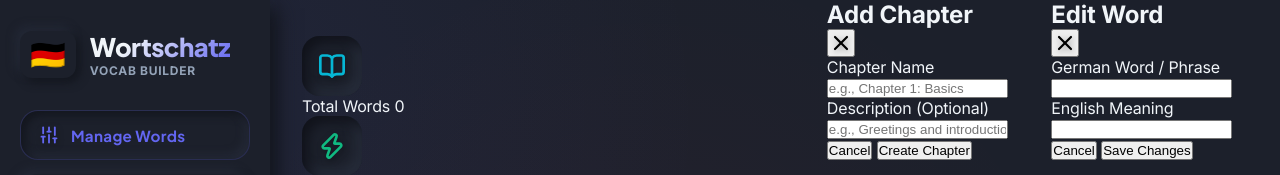
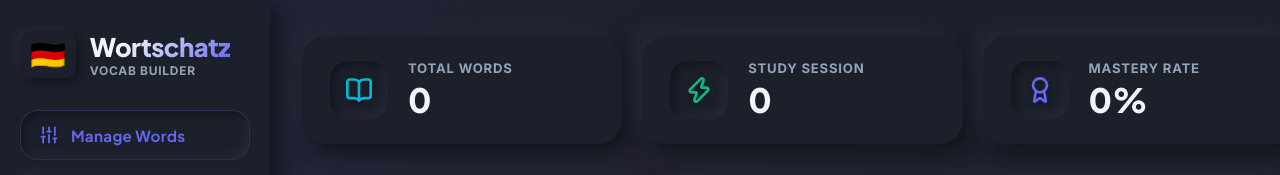
Before and after one commit to bad-vincen-zo/germantrial, a FastAPI app: page / in a window 1280 px wide; the page is wider, and only the part inside the window is pictured. Shown: the top 175 px of that part. Run offline with FastAPI, Linux system fonts and the light colour scheme; data comes from the database, SQL or seed files in the repository; data that the repository does not hold is empty.

Commit message:
Fix unclosed media query and add modal popup overlay styles in style.css

```diff
--- a/static/style.css
+++ b/static/style.css
@@ -526,6 +526,7 @@ i[data-lucide] {
         min-width: 100%;
         height: auto;
         position: relative;
+    }
 }
 
 /* Stats Cards Section */
@@ -1940,3 +1941,83 @@ i[data-lucide] {
 [data-theme="light"] .control-label {
     color: #475569;
 }
+
+/* Modal Overlay & Dialog System */
+.modal {
+    position: fixed;
+    top: 0;
+    left: 0;
+    right: 0;
+    bottom: 0;
+    background: rgba(15, 23, 42, 0.75);
+    backdrop-filter: blur(8px);
+    z-index: 1000;
+    display: flex;
+    justify-content: center;
+    align-items: center;
+    opacity: 0;
+    pointer-events: none;
+    transition: var(--transition-smooth);
+}
+
+.modal.open {
+    opacity: 1;
+    pointer-events: auto;
+}
+
+.modal-content {
+    width: 100%;
+    max-width: 520px;
+    background: var(--bg-card);
+    border-radius: var(--border-radius-xl);
+    padding: 32px;
+    box-shadow: var(--neu-shadow-extruded-hover);
+    transform: scale(0.92);
+    transition: var(--transition-smooth);
+}
+
+.modal.open .modal-content {
+    transform: scale(1);
+}
+
+.modal-header {
+    display: flex;
+    justify-content: space-between;
+    align-items: center;
+    margin-bottom: 24px;
+}
+
+.modal-header h2 {
+    font-family: var(--font-heading);
+    font-size: 1.4rem;
+    font-weight: 700;
+    color: var(--text-primary);
+}
+
+.close-btn {
+    background: var(--bg-main);
+    border: none;
+    width: 36px;
+    height: 36px;
+    border-radius: 50%;
+    display: flex;
+    align-items: center;
+    justify-content: center;
+    color: var(--text-secondary);
+    cursor: pointer;
+    box-shadow: var(--neu-shadow-extruded-sm);
+    transition: var(--transition-fast);
+}
+
+.close-btn:hover {
+    color: var(--accent-danger);
+    box-shadow: var(--neu-shadow-extruded);
+    transform: scale(1.05);
+}
+
+.modal-footer {
+    display: flex;
+    justify-content: flex-end;
+    gap: 12px;
+    margin-top: 24px;
+}
```
